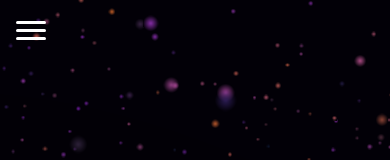
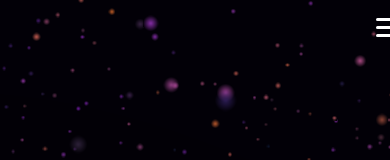
Before and after one commit to Sabertooth407/Eureka, a Svelte app: page / in a window 390 px wide. Shown: the top 160 px of the page. Built offline with nearby package versions, Linux system fonts and the light colour scheme.

Commit message:
responsive3

```diff
--- a/src/components/Navbar.svelte
+++ b/src/components/Navbar.svelte
@@ -1,6 +1,5 @@
 <script>
   import { link } from 'svelte-spa-router';
-
   let menuOpen = false;
 
   function toggleMenu() {
@@ -18,11 +17,18 @@
     display: flex;
     align-items: center;
     justify-content: center;
-    gap: 3rem;
     z-index: 1000;
     background: none;
     font-family: 'FuturaBold', sans-serif;
     padding-bottom: 1.5rem;
+    width: 100%;
+    max-width: 1000px;
+  }
+
+  /* Desktop link container */
+  .links {
+    display: flex;
+    gap: 3rem; /* Keep wide spacing for desktop */
   }
 
   a {
@@ -61,6 +67,10 @@
     cursor: pointer;
     width: 30px;
     height: 25px;
+    z-index: 1100;
+    position: absolute;
+    right: 1rem; /* keeps it inside screen */
+    top: 15px;
   }
 
   .burger div {
@@ -70,30 +80,45 @@
     transition: 0.3s;
   }
 
+  /* Animate burger to X */
+  .burger.open div:nth-child(1) {
+    transform: rotate(45deg) translate(5px, 5px);
+  }
+  .burger.open div:nth-child(2) {
+    opacity: 0;
+  }
+  .burger.open div:nth-child(3) {
+    transform: rotate(-45deg) translate(6px, -6px);
+  }
+
   /* Mobile styles */
   @media (max-width: 768px) {
     nav {
-      justify-content: space-between;
-      padding: 0 1rem;
+      justify-content: flex-end;
       transform: none;
       left: 0;
+      padding: 0 1rem;
     }
 
+    /* Hide desktop layout */
     .links {
-      position: absolute;
-      top: 60px;
-      left: 0;
-      width: 100%;
-      background: rgba(0, 0, 0, 0.9);
-      flex-direction: column;
-      align-items: center;
-      gap: 1.5rem;
-      padding: 1rem 0;
       display: none;
     }
 
+    /* Fullscreen overlay menu */
     .links.open {
       display: flex;
+      flex-direction: column;
+      align-items: center;
+      justify-content: center;
+      gap: 2rem;
+      position: fixed;
+      top: 0;
+      left: 0;
+      width: 100%;
+      height: 100%;
+      background: rgba(0, 0, 0, 0.9);
+      z-index: 1050;
     }
 
     .burger {
@@ -103,16 +128,16 @@
 </style>
 
 <nav>
-  <div class="burger" on:click={toggleMenu}>
+  <div class="burger {menuOpen ? 'open' : ''}" on:click={toggleMenu}>
     <div></div>
     <div></div>
     <div></div>
   </div>
 
   <div class="links {menuOpen ? 'open' : ''}">
-    <a use:link href="/">Home</a>
-    <a use:link href="/about">About</a>
-    <a use:link href="/events">Events</a>
-    <a use:link href="/contact">Contact</a>
+    <a use:link href="/" on:click={() => menuOpen = false}>Home</a>
+    <a use:link href="/about" on:click={() => menuOpen = false}>About</a>
+    <a use:link href="/events" on:click={() => menuOpen = false}>Events</a>
+    <a use:link href="/contact" on:click={() => menuOpen = false}>Contact</a>
   </div>
 </nav>
```
